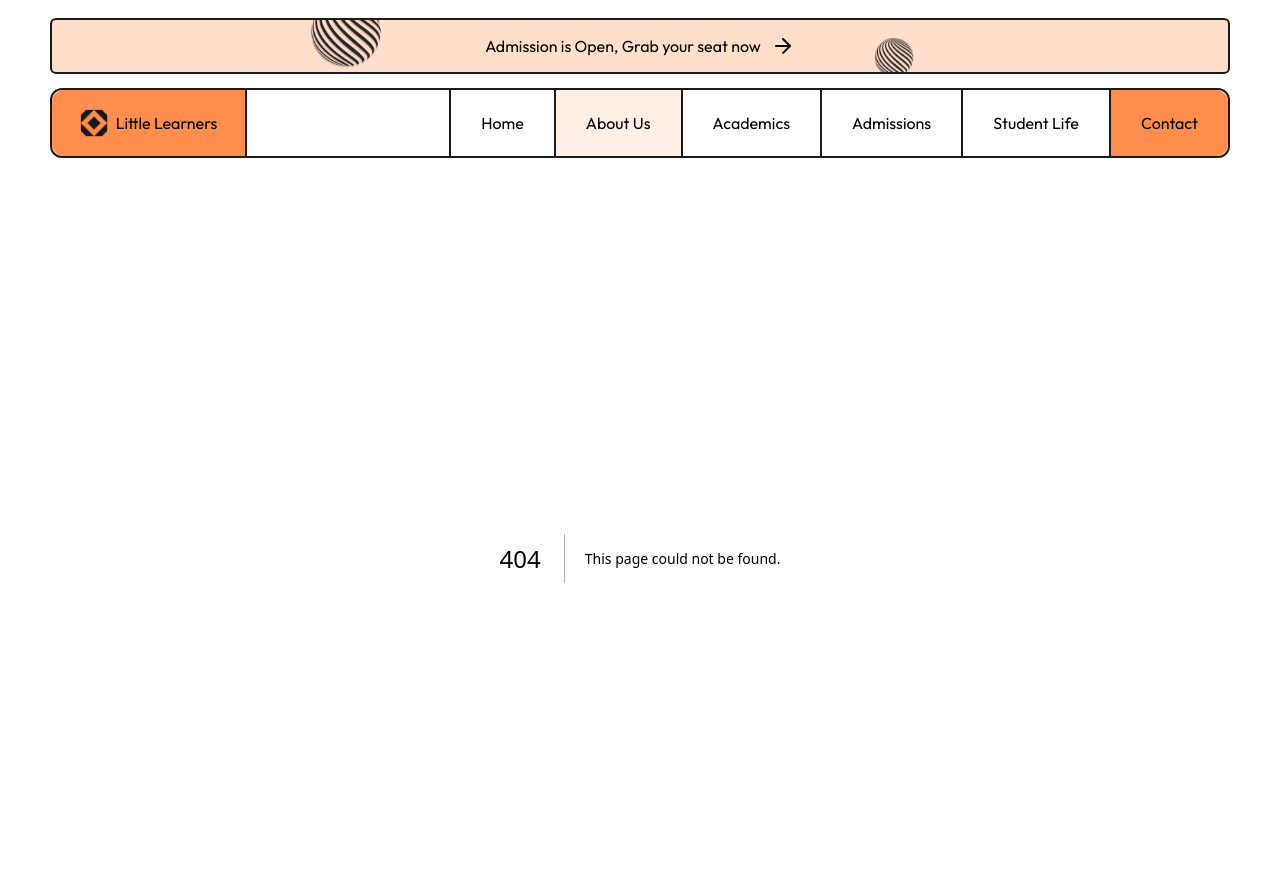
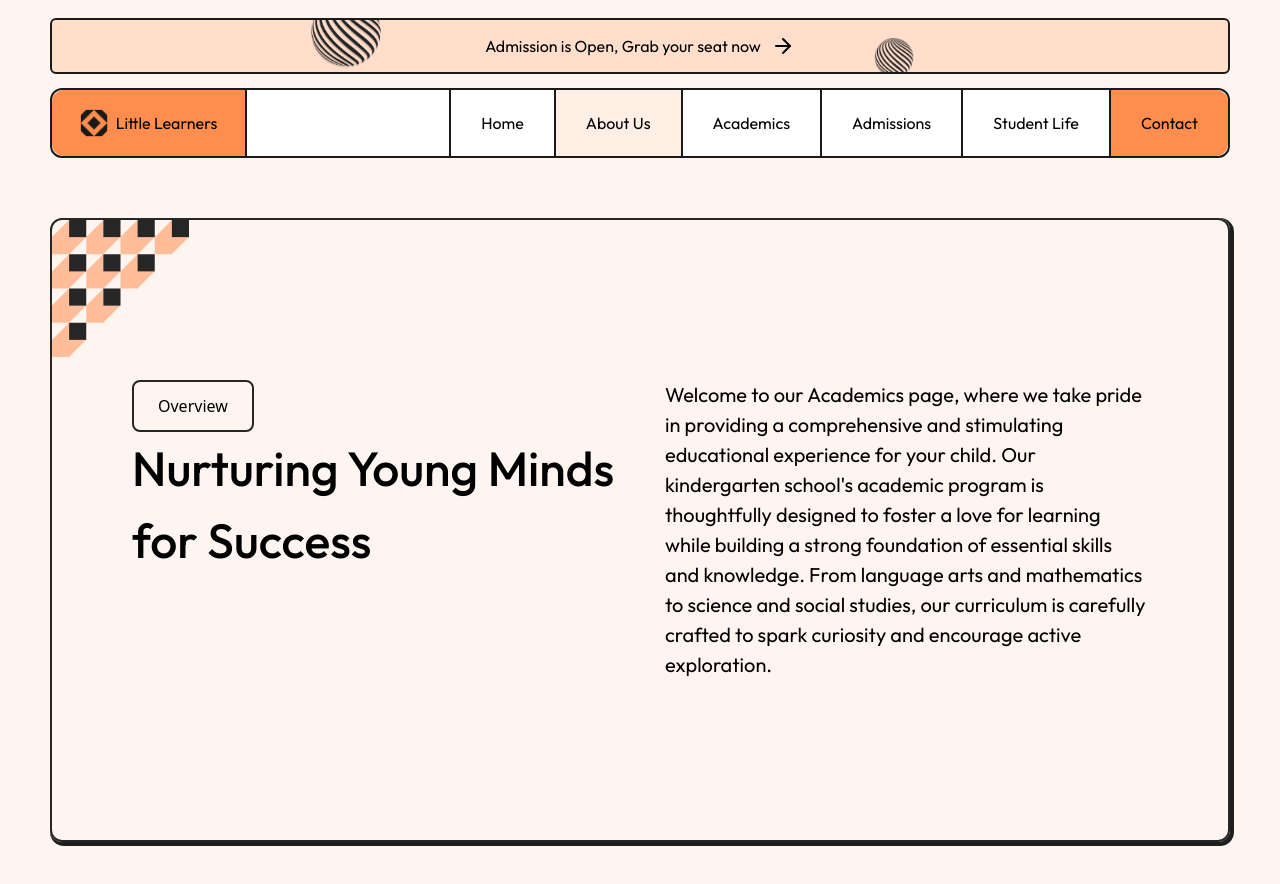
Before and after one commit to Sall99/Little-Learners, a Next.js app: page /about-us in a window 1280 px wide. Before the commit this address had no page. Shown: the top 884 px of the page. Built offline with nearby package versions, Linux system fonts and the light colour scheme.

Commit message:
added overview

```diff
--- /dev/null
+++ b/src/app/about-us/page.tsx
@@ -0,0 +1,18 @@
+import React from "react";
+
+import { Overview } from "@/components";
+
+const AboutPage = () => {
+  return (
+    <>
+      <Overview
+        title={"Nurturing Young Minds for Success"}
+        description={
+          "Welcome to our Academics page, where we take pride in providing a comprehensive and stimulating educational experience for your child. Our kindergarten school's academic program is thoughtfully designed to foster a love for learning while building a strong foundation of essential skills and knowledge. From language arts and mathematics to science and social studies, our curriculum is carefully crafted to spark curiosity and encourage active exploration."
+        }
+      />
+    </>
+  );
+};
+
+export default AboutPage;
--- a/src/app/globals.css
+++ b/src/app/globals.css
@@ -29,3 +29,24 @@ body {
 .lg-box-shadow {
   box-shadow: 2px 2px 0px 2px #1e1e1e;
 }
+
+.layout {
+  margin-bottom: 80px;
+  padding-left: 16px;
+  padding-right: 16px;
+}
+
+@media (min-width: 1024px) {
+  .layout {
+    margin-bottom: 150px;
+    margin-top: 60px;
+    padding-left: 50px;
+    padding-right: 50px;
+  }
+}
+
+@media (min-width: 1600px) {
+  .layout {
+    margin-bottom: 200px;
+  }
+}
--- a/src/components/ui/header/header.tsx
+++ b/src/components/ui/header/header.tsx
@@ -10,7 +10,7 @@ import clsx from "clsx";
 
 const Logo = () => {
   return (
-    <div className="2xl:h-_76 h-_66 2xl:w-_230 md:w-_195 w-_177 flex items-center justify-center rounded-bl-xl rounded-tl-xl border-r-2 border-gray-800 bg-primary-800 text-center">
+    <div className="flex h-_66 w-_177 items-center justify-center rounded-bl-xl rounded-tl-xl border-r-2 border-gray-800 bg-primary-800 text-center md:w-_195 2xl:h-_76 2xl:w-_230">
       <Link href="/" className="flex items-center justify-center gap-2">
         <div className="relative h-7 w-7">
           <Image src="/assets/img/logo.png" fill alt="Logo" />
@@ -25,7 +25,7 @@ const Logo = () => {
 
 const MobileMenu = () => {
   return (
-    <div className="w-_88 h-_66 flex items-center justify-center rounded-br-xl rounded-tr-xl border-l-2 border-gray-800 bg-primary-300 lg:hidden">
+    <div className="flex h-_66 w-_88 items-center justify-center rounded-br-xl rounded-tr-xl border-l-2 border-gray-800 bg-primary-300 lg:hidden">
       <div className="relative h-7 w-7">
         <Image src="/assets/img/burger.png" fill alt="Logo" />
       </div>
@@ -36,7 +36,7 @@ const MobileMenu = () => {
 export const Header = () => {
   const pathName = usePathname();
   return (
-    <header className="mt-_14 px-4 lg:px-_50">
+    <header className="mb-_50 mt-_14 px-4 lg:mb-_60 lg:px-_50 2xl:mb-20">
       <div className="m-auto flex items-center justify-between rounded-xl border-2 border-gray-800 bg-white 2xl:max-w-_1819">
         <div>
           <div className="relative overflow-hidden text-center 2xl:max-w-_1819">
@@ -53,7 +53,7 @@ export const Header = () => {
                 <li
                   key={key}
                   className={clsx(
-                    "px-_30 2xl:h-_76 h-_66 flex items-center justify-center border-r-2 border-gray-800 first:border-l-2 last:rounded-br-xl last:rounded-tr-xl last:border-r-0 last:bg-primary-800",
+                    "flex h-_66 items-center justify-center border-r-2 border-gray-800 px-_30 first:border-l-2 last:rounded-br-xl last:rounded-tr-xl last:border-r-0 last:bg-primary-800 2xl:h-_76",
                     isActive && "bg-primary-300",
                   )}
                 >
--- a/src/components/ui/hero-section/hero-section.tsx
+++ b/src/components/ui/hero-section/hero-section.tsx
@@ -6,7 +6,7 @@ import { HeroStats } from "@/constants";
 
 export const HeroSection = () => {
   return (
-    <section className="2xl:mb-_200 lg:mb-_150 mb-10 mt-_50 px-4 lg:mt-_60 lg:px-_50 2xl:mt-20">
+    <section className="mb-10 px-4 lg:mb-_150 lg:px-_50 2xl:mb-_200">
       <div className="m-auto flex max-w-_1590 flex-col gap-10 lg:gap-_50 xl:flex-row 2xl:gap-_60">
         <div className="flex-1">
           <div className="relative mx-auto aspect-square w-full max-w-2xl md:aspect-[15/16] 2xl:aspect-[15/16]">
--- a/src/components/ui/index.ts
+++ b/src/components/ui/index.ts
@@ -7,3 +7,4 @@ export * from "./rating";
 export * from "./faq";
 export * from "./links-to-pages";
 export * from "./footer";
+export * from "./overview";
--- /dev/null
+++ b/src/components/ui/overview/index.ts
@@ -0,0 +1 @@
+export * from "./overview";
--- /dev/null
+++ b/src/components/ui/overview/overview.tsx
@@ -0,0 +1,35 @@
+import React from "react";
+
+import { Button, Typography } from "@/components";
+import Image from "next/image";
+
+interface OverviewProps {
+  title: string;
+  description: string;
+}
+export const Overview = ({ title, description }: OverviewProps) => {
+  return (
+    <section className="layout">
+      <div className="lg-box-shadow relative m-auto max-w-_1819 rounded-xl border-2 border-gray-700 p-_50 px-_30 md:px-20 lg:py-40 2xl:px-_120 2xl:py-_150">
+        <div className="absolute left-0 top-0">
+          <div className="relative h-_100 w-_100 lg:h-_137 lg:w-_137 2xl:h-_200 2xl:w-_200">
+            <Image src={`/assets/img/abstract-design.png`} alt={title} fill />
+          </div>
+        </div>
+        <div className="flex flex-col gap-5 text-center md:gap-_50 lg:flex-row lg:text-start">
+          <div className="flex-1">
+            <Button size="sm">Overview</Button>
+            <Typography variant="h2" headingSize="lg" className="font-medium">
+              {title}
+            </Typography>
+          </div>
+          <div className="flex-1">
+            <Typography variant="p" headingSize="lg">
+              {description}
+            </Typography>
+          </div>
+        </div>
+      </div>
+    </section>
+  );
+};
--- a/tailwind.config.ts
+++ b/tailwind.config.ts
@@ -61,6 +61,8 @@ const config: Config = {
         _88: "88px",
         _100: "100px",
         _108: "108px",
+        _120: "120px",
+        _137: "137px",
         _141: "141px",
         _150: "150px",
         _177: "177px",
```
Also changed, not shown: public/assets/img/abstract-design.png (added).
